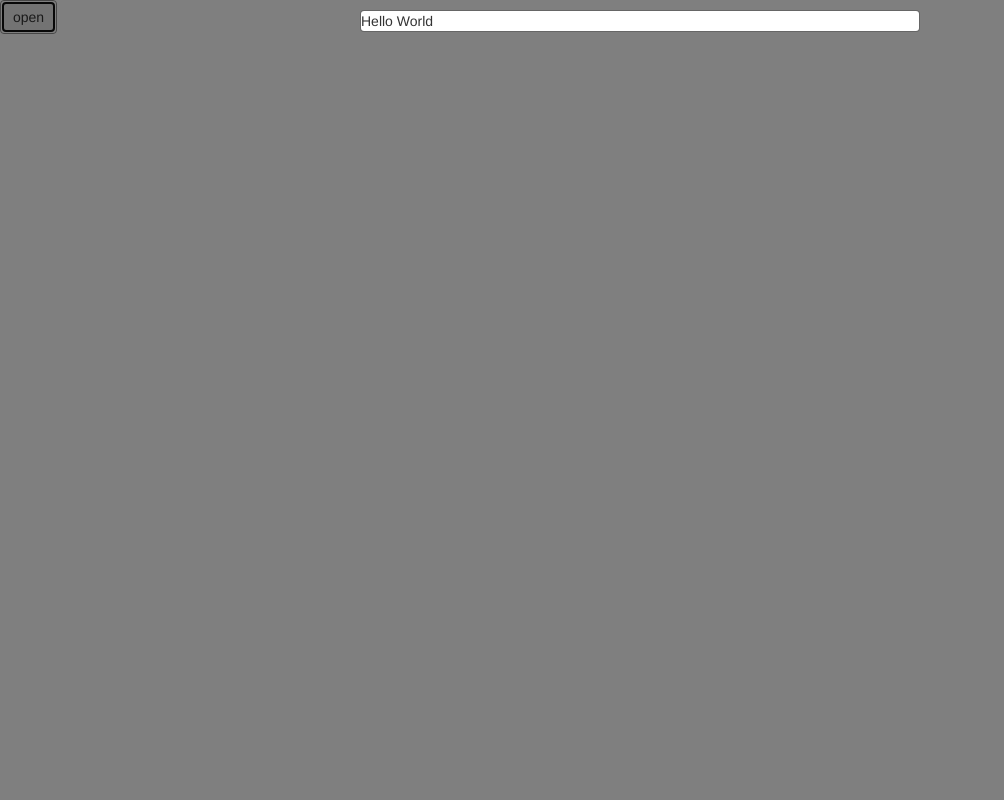
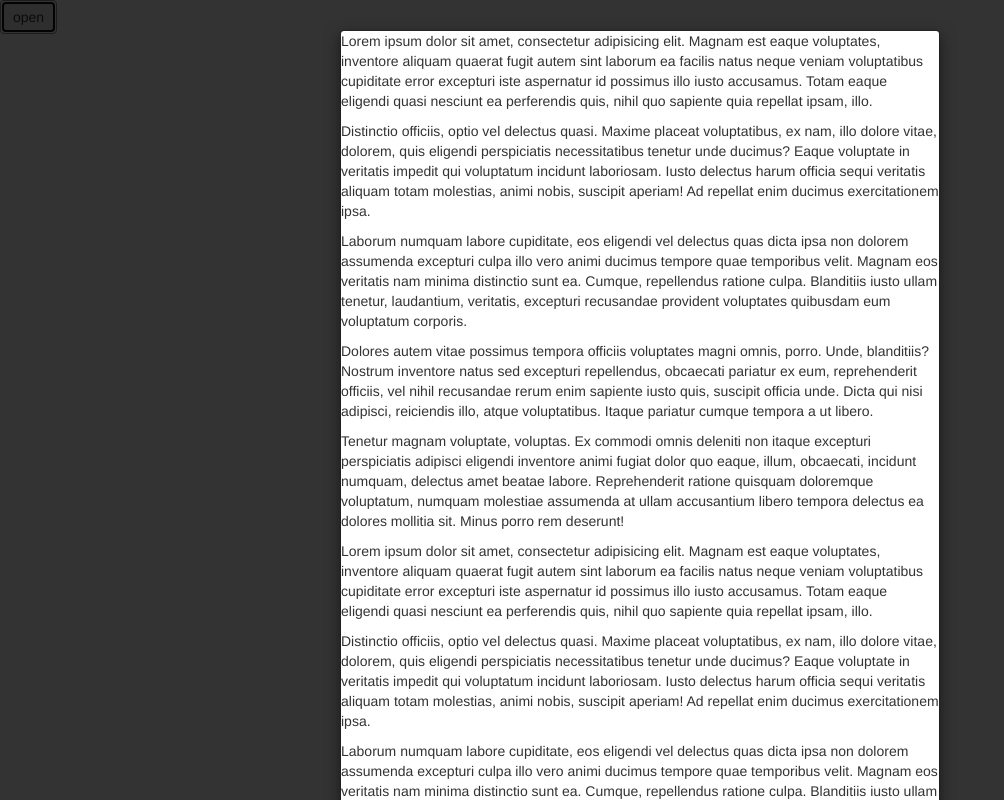
Before and after one commit to NehrDani/Modal, a website: page index.html in a window 1280 px wide. Both pictures are taken after a click on the button "open". Shown: the whole page, without its empty margins (0-1004 px from the left). Drawn offline with nearby package versions, Linux system fonts and the light colour scheme.

Commit message:
first prototype

```diff
--- a/index.html
+++ b/index.html
@@ -8,11 +8,25 @@
   <script src="modal.js"></script>
 </head>
 <body>
+  <div id="content" class="hidden">
+    <p>Lorem ipsum dolor sit amet, consectetur adipisicing elit. Magnam est eaque voluptates, inventore aliquam quaerat fugit autem sint laborum ea facilis natus neque veniam voluptatibus cupiditate error excepturi iste aspernatur id possimus illo iusto accusamus. Totam eaque eligendi quasi nesciunt ea perferendis quis, nihil quo sapiente quia repellat ipsam, illo.</p>
+    <p>Distinctio officiis, optio vel delectus quasi. Maxime placeat voluptatibus, ex nam, illo dolore vitae, dolorem, quis eligendi perspiciatis necessitatibus tenetur unde ducimus? Eaque voluptate in veritatis impedit qui voluptatum incidunt laboriosam. Iusto delectus harum officia sequi veritatis aliquam totam molestias, animi nobis, suscipit aperiam! Ad repellat enim ducimus exercitationem ipsa.</p>
+    <p>Laborum numquam labore cupiditate, eos eligendi vel delectus quas dicta ipsa non dolorem assumenda excepturi culpa illo vero animi ducimus tempore quae temporibus velit. Magnam eos veritatis nam minima distinctio sunt ea. Cumque, repellendus ratione culpa. Blanditiis iusto ullam tenetur, laudantium, veritatis, excepturi recusandae provident voluptates quibusdam eum voluptatum corporis.</p>
+    <p>Dolores autem vitae possimus tempora officiis voluptates magni omnis, porro. Unde, blanditiis? Nostrum inventore natus sed excepturi repellendus, obcaecati pariatur ex eum, reprehenderit officiis, vel nihil recusandae rerum enim sapiente iusto quis, suscipit officia unde. Dicta qui nisi adipisci, reiciendis illo, atque voluptatibus. Itaque pariatur cumque tempora a ut libero.</p>
+    <p>Tenetur magnam voluptate, voluptas. Ex commodi omnis deleniti non itaque excepturi perspiciatis adipisci eligendi inventore animi fugiat dolor quo eaque, illum, obcaecati, incidunt numquam, delectus amet beatae labore. Reprehenderit ratione quisquam doloremque voluptatum, numquam molestiae assumenda at ullam accusantium libero tempora delectus ea dolores mollitia sit. Minus porro rem deserunt!</p>
+    <p>Lorem ipsum dolor sit amet, consectetur adipisicing elit. Magnam est eaque voluptates, inventore aliquam quaerat fugit autem sint laborum ea facilis natus neque veniam voluptatibus cupiditate error excepturi iste aspernatur id possimus illo iusto accusamus. Totam eaque eligendi quasi nesciunt ea perferendis quis, nihil quo sapiente quia repellat ipsam, illo.</p>
+    <p>Distinctio officiis, optio vel delectus quasi. Maxime placeat voluptatibus, ex nam, illo dolore vitae, dolorem, quis eligendi perspiciatis necessitatibus tenetur unde ducimus? Eaque voluptate in veritatis impedit qui voluptatum incidunt laboriosam. Iusto delectus harum officia sequi veritatis aliquam totam molestias, animi nobis, suscipit aperiam! Ad repellat enim ducimus exercitationem ipsa.</p>
+    <p>Laborum numquam labore cupiditate, eos eligendi vel delectus quas dicta ipsa non dolorem assumenda excepturi culpa illo vero animi ducimus tempore quae temporibus velit. Magnam eos veritatis nam minima distinctio sunt ea. Cumque, repellendus ratione culpa. Blanditiis iusto ullam tenetur, laudantium, veritatis, excepturi recusandae provident voluptates quibusdam eum voluptatum corporis.</p>
+    <p>Dolores autem vitae possimus tempora officiis voluptates magni omnis, porro. Unde, blanditiis? Nostrum inventore natus sed excepturi repellendus, obcaecati pariatur ex eum, reprehenderit officiis, vel nihil recusandae rerum enim sapiente iusto quis, suscipit officia unde. Dicta qui nisi adipisci, reiciendis illo, atque voluptatibus. Itaque pariatur cumque tempora a ut libero.</p>
+    <p>Tenetur magnam voluptate, voluptas. Ex commodi omnis deleniti non itaque excepturi perspiciatis adipisci eligendi inventore animi fugiat dolor quo eaque, illum, obcaecati, incidunt numquam, delectus amet beatae labore. Reprehenderit ratione quisquam doloremque voluptatum, numquam molestiae assumenda at ullam accusantium libero tempora delectus ea dolores mollitia sit. Minus porro rem deserunt!</p>
+  </div>
+
   <button type="button" class="btn btn-default">open</button>
 
   <script>
+    var content = document.getElementById("content");
     var modal = new Modal({
-      content: "Hello World"
+      content: content.innerHTML
     });
     document.querySelector("button")
       .addEventListener("click", function () {
--- a/modal.css
+++ b/modal.css
@@ -1,9 +1,9 @@
 /* Modal Base CSS */
-.js-modal, .js-modal * {
+.modal, .modal * {
   box-sizing: border-box;
 }
 
-.js-modal {
+.modal {
   position: fixed;
   top: 0;
   right: 0;
@@ -15,22 +15,21 @@
   -webkit-overflow-scrolling: touch;
 }
 
-.js-modal-dialog {
+.modal-dialog {
   position: relative;
-  width: 560px;
-  margin: 10px auto;
+  width: auto;
+  margin: 10px;
 }
 
-.js-modal-content {
+.modal-content {
   position: relative;
   background-color: #fff;
   background-clip: padding-box;
   border: 1px solid rgba(0,0,0,.2);
   border-radius: 4px;
-  -webkit-background-clip: padding-box;
 }
 
-.js-modal-backdrop {
+.modal-backdrop {
   position: fixed;
   top: 0;
   right: 0;
@@ -38,31 +37,98 @@
   left: 0;
   z-index: 1000;
   background-color: #000;
-  opacity: 0;
-  transition: .20s opacity ease;
-  transition-delay: .20s;
-}
-.js-modal-backdrop.in {
-  opacity: 0.5;
-  transition-delay: 0s;
 }
 
 /* Class bound to the body element when modal is open */
-.js-modal-open {
+.modal-open {
   overflow: hidden;
 }
-.js-modal-open .js-modal {
+.modal-open .modal {
   overflow-x: hidden;
   overflow-y: auto;
 }
 
+/* Responsive */
+@media (min-width: 544px) {
+  .modal-dialog {
+    max-width: 600px;
+    margin: 30px auto;
+  }
+
+  .modal-sm {
+    max-width: 300px;
+  }
+}
+
+@media (min-width: 992px) {
+  .modal-lg {
+    max-width: 900px;
+  }
+}
+
 /* Modal Animations CSS */
+
+/* Fade */
 .fade {
   opacity: 0;
-  transition: opacity .20s ease;
-  transition-delay: 0s;
+  transition: opacity .15s linear;
+  transition-delay: .3s;
 }
 .fade.in {
   opacity: 1;
-  transition-delay: .20s;
+  transition-delay: 0s;
 }
+
+.modal.fade .modal-dialog {
+  transform: none;
+  opacity: 0;
+  transition: opacity .3s ease-out;
+  transition-delay: 0s;
+}
+
+/* Zoom */
+.zoom {
+  opacity: 0;
+  transition: opacity .15s linear;
+  transition-delay: .3s;
+}
+.zoom.in {
+  opacity: 1;
+  transition-delay: 0s;
+}
+
+.modal.zoom .modal-dialog {
+  transition: transform .3s ease-out;
+  transform: scale(0);
+  transition-delay: 0s;
+}
+
+/* Slide */
+.slide {
+  opacity: 0;
+  transition: opacity .15s linear;
+  transition-delay: .3s;
+}
+.slide.in {
+  opacity: 1;
+  transition-delay: 0s;
+}
+
+.modal.slide .modal-dialog {
+  opacity: 0;
+  transform: translate(0, -25%);
+  transition: opacity .3s ease-out, transform .3s ease-out;
+  transition-delay: 0s;
+}
+
+/* Animation End States */
+.modal.in .modal-dialog {
+  opacity: 1;
+  visibility: visible;
+  transform: translate(0, 0) scale(1);
+  transition-delay: .15s;
+}
+
+.modal-backdrop.in {
+  opacity: .8;
+}
--- a/modal.js
+++ b/modal.js
@@ -3,7 +3,10 @@
 
   function Modal () {
     var defaults = {
-      content: ""
+      content: "",
+      animation: "fade",
+      size: null,
+      customClass: null
     };
 
     this.modal = null;
@@ -17,8 +20,9 @@
   };
 
   function open () {
-    document.body.classList.add("js-modal-open");
+    document.body.classList.add("modal-open");
     createModal.call(this);
+    this.modal.style.display = "block";
 
     /*
      * After adding elements to the DOM, use getComputedStyle
@@ -28,34 +32,40 @@
 
     window.getComputedStyle(this.modal).height;
 
-    // Add class to start animation
+    // Add class to start open animation
     this.backdrop.classList.add("in");
     this.modal.classList.add("in");
   }
 
   function close () {
-    var _ = this;
+    var self = this;
 
-    this.modal.addEventListener("transitionend", function () {
-      _.modal.parentNode.removeChild(_.modal);
+    // Listen for transitionend to remove the DOMNodes afterwards
+    this.modal.addEventListener("transitionend", function (e) {
+      if (e.target === self.modal)
+        self.modal.parentNode.removeChild(self.modal);
     });
 
     this.backdrop.addEventListener("transitionend", function () {
-      _.backdrop.parentNode.removeChild(_.backdrop);
-      document.body.classList.remove("js-modal-open");
+      self.backdrop.parentNode.removeChild(self.backdrop);
+      document.body.classList.remove("modal-open");
     });
 
+    // Remove class to start close animation
+    this.modal.classList.remove("in");
+    this.backdrop.classList.remove("in");
+
+    // Trigger the event manually if transitions are not supported
     if (! hasTransitions()) {
       triggerEvent(this.modal, "transitionend");
       triggerEvent(this.backdrop, "transitionend");
     }
-
-    this.modal.classList.remove("in");
-    this.backdrop.classList.remove("in");
   }
 
   function createModal () {
     var dialog, content, fragment;
+    var self = this;
+    var animation = this.options.animation || "";
 
     // Create a document fragment for DOM building
     fragment = document.createDocumentFragment();
@@ -63,7 +73,7 @@
     /* <backdrop> */
 
     this.backdrop = document.createElement("div");
-    this.backdrop.className = "js-modal-backdrop";
+    this.backdrop.className = "modal-backdrop " + animation;
 
     fragment.appendChild(this.backdrop);
 
@@ -72,19 +82,28 @@
     /* <modal> */
 
     this.modal = document.createElement("div");
-    this.modal.className = "js-modal fade";
+    this.modal.className = "modal " + animation;
 
-    this.modal.addEventListener("click", this.close.bind(this));
+    this.modal.addEventListener("click", function (e) {
+      // Close only if target is the modal, not it's children
+      if (e.target === self.modal)
+        self.close.call(self);
+    });
 
     /* <dialog> */
 
     dialog = document.createElement("div");
-    dialog.className = "js-modal-dialog";
+    dialog.className = "modal-dialog";
+
+    if (typeof this.options.size === "string")
+      dialog.classList.add("modal-" + this.options.size);
+    else if (typeof this.options.size === "number")
+      dialog.style.width = this.options.size + "px";
 
     /* <content> */
 
     content = document.createElement("div");
-    content.className = "js-modal-content";
+    content.className = "modal-content";
 
     /*
      * If content is an HTML string, append the HTML string.
```
Also changed, not shown: package.json (+9 -9 lines).
